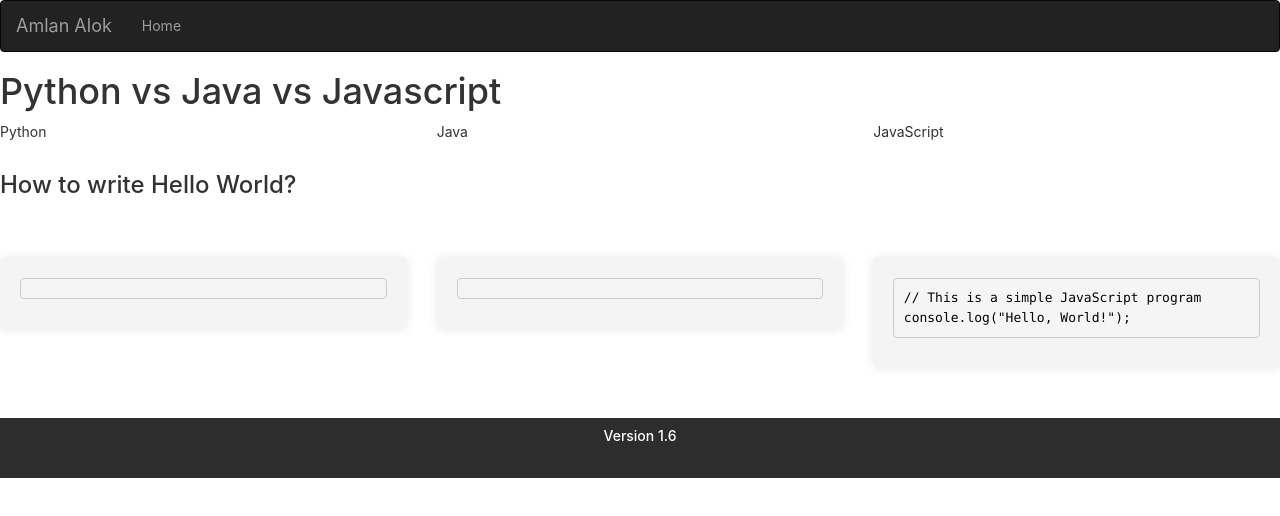
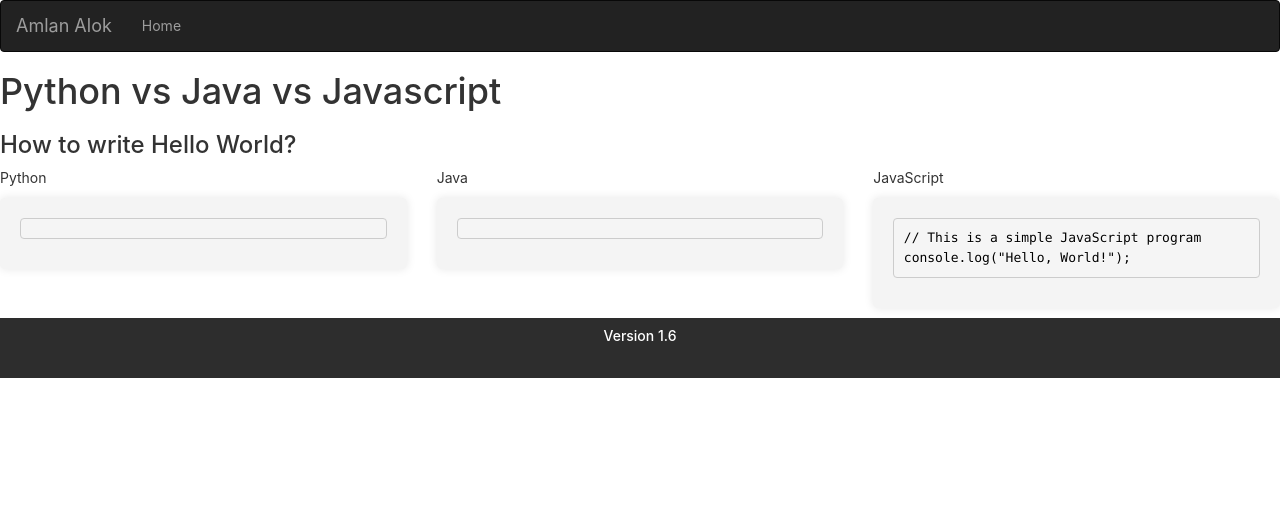
Before and after one commit to AmlanAlok/amlanalok.com, a React (Create React App) app: page /ProgrammingLanguages in a window 1280 px wide. Shown: the top 516 px of the page. Built offline with nearby package versions, Linux system fonts and the light colour scheme; no server answers.

Commit message:
changed formatting

```diff
--- a/src/App.css
+++ b/src/App.css
@@ -9,7 +9,7 @@
 
 .code-container {
   max-width: 800px;
-  margin: 50px auto;
+  margin: 10px auto;
   background-color: #f4f4f4;
   padding: 20px;
   border-radius: 5px;
--- a/src/components/ProgrammingLanguages/DisplayCode.js
+++ b/src/components/ProgrammingLanguages/DisplayCode.js
@@ -34,6 +34,7 @@ function DisplayCode(props) {
 
             <div className="row">
                 <div className="col-md-4">
+                    <p>Python</p>
                     <div className="code-container">
                         <pre>
                             <code className="language-python">
@@ -44,6 +45,7 @@ function DisplayCode(props) {
 
                 </div>
                 <div className="col-md-4">
+                    <p>Java</p>
                     <div className="code-container">
                         <pre>
                             <code className="language-java">
@@ -53,7 +55,8 @@ function DisplayCode(props) {
                     </div>
                 </div>
                 <div className="col-md-4">
-                <div className="code-container">
+                    <p>JavaScript</p>
+                    <div className="code-container">
                         <pre>
                             <code className="language-javascript">
                                 {javascriptCode}
--- a/src/components/ProgrammingLanguages/ProgrammingLanguages.js
+++ b/src/components/ProgrammingLanguages/ProgrammingLanguages.js
@@ -4,18 +4,6 @@ function ProgrammingLanguages() {
     return (
         <div>
             <h1>Python vs Java vs Javascript</h1>
-
-            <div className="row">
-                <div className="col-md-4">
-                    <p>Python</p>
-                </div>
-                <div className="col-md-4">
-                    <p>Java</p>
-                </div>
-                <div className="col-md-4">
-                    <p>JavaScript</p>
-                </div>
-            </div>
 
             <DisplayCode title = {'How to write Hello World?'}
             pythonFileName = {'hello_world.py'}
```
